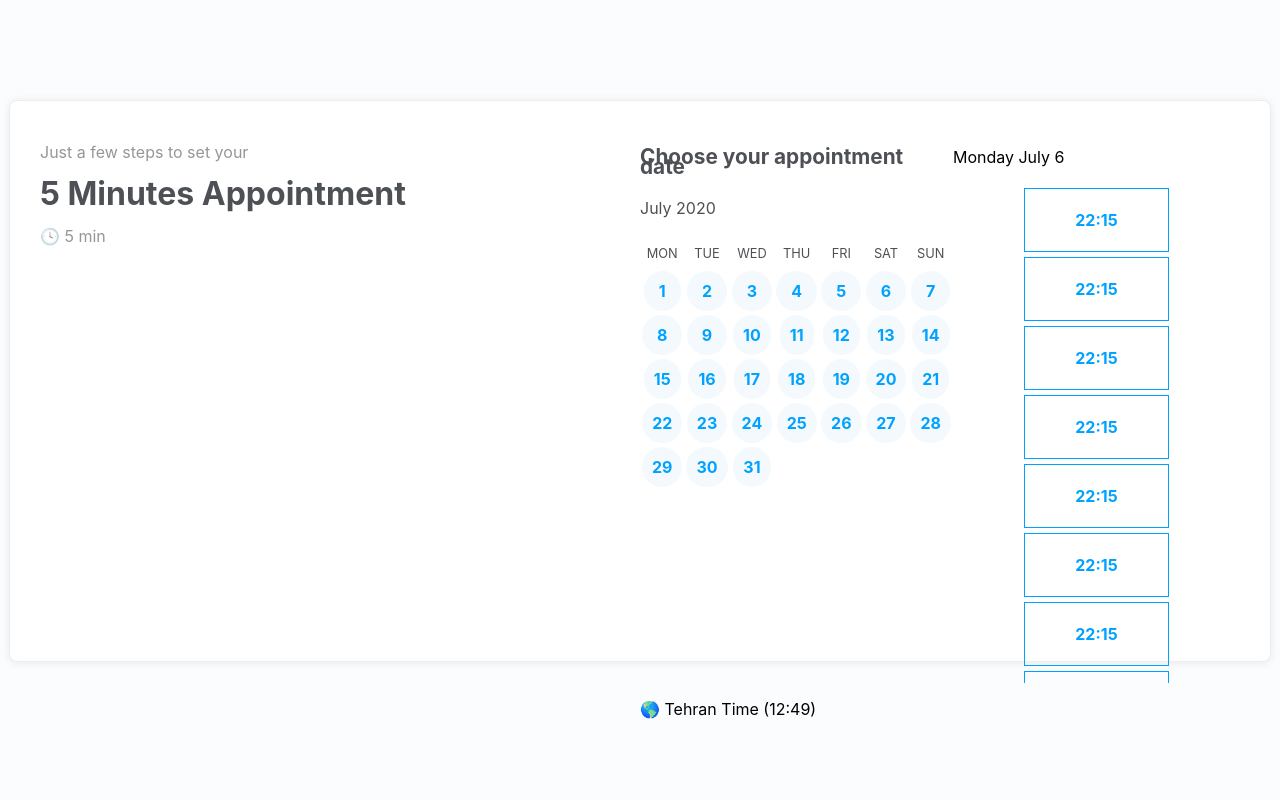
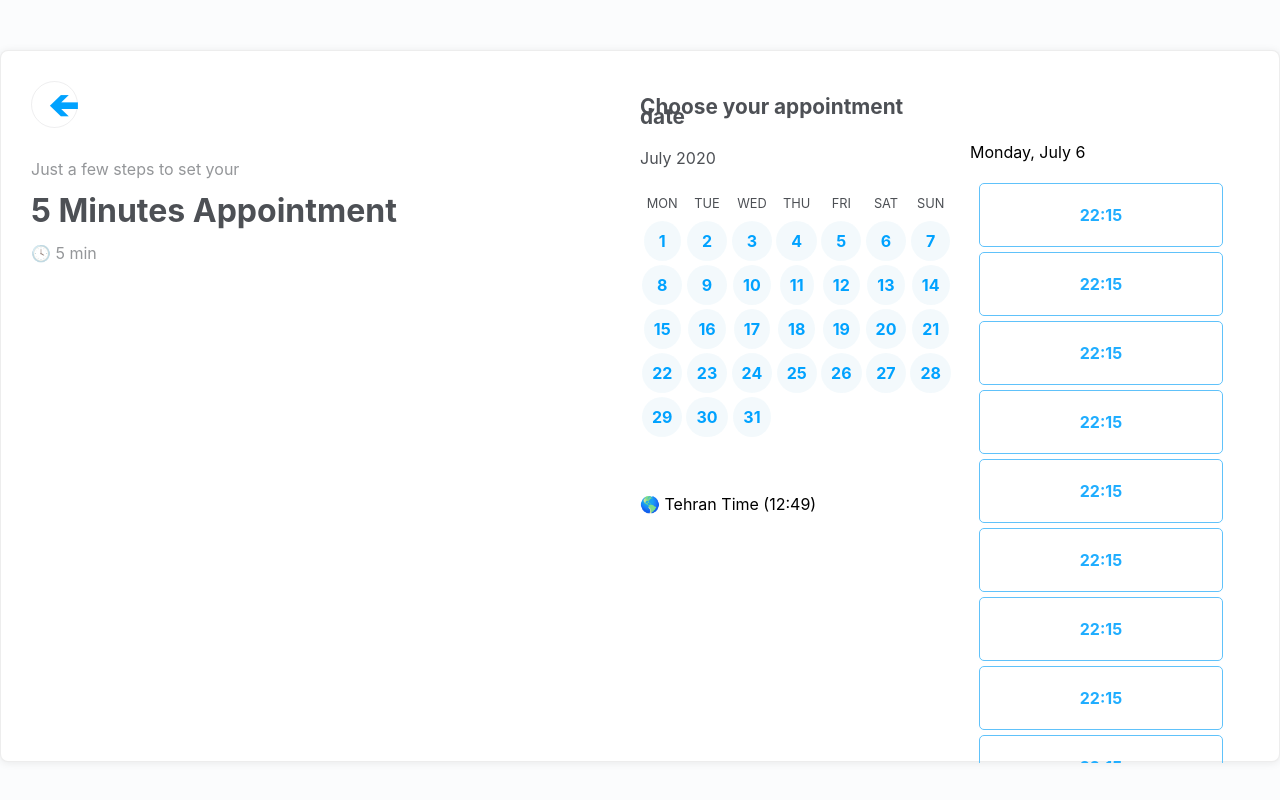
Before and after one commit to farzan-web/calendar-v2, a Next.js app: page / in a window 1280 px wide. Built offline with nearby package versions, Linux system fonts and the light colour scheme.

Commit message:
add select time in calender and back button and eat launch

```diff
--- a/components/appointment-review/appointment-review.component.jsx
+++ b/components/appointment-review/appointment-review.component.jsx
@@ -3,6 +3,9 @@ import './appointment-review.styles.scss';
 function AppointmentReview() {
 	return(
         <div className='review'>
+            <div className='back-btn-container'>
+                <span className='back-btn'> &#767; </span>
+            </div>
             <p className='review-header'>Just a few steps to set your</p>
             <p className="review-time">5 Minutes Appointment</p>
             <p className="clock"><span>&#128339;</span> 5 min</p>
--- a/components/appointment-review/appointment-review.styles.scss
+++ b/components/appointment-review/appointment-review.styles.scss
@@ -2,7 +2,27 @@
     grid-area: review;
     line-height: 10px;
 
+    .back-btn-container{
+        position: relative;
+        width: 45px;
+        height: 45px;
+        border: 1px solid rgba(90, 93, 98, 0.102);
+        border-radius:50%;
+        font-weight: bold;
+        cursor: pointer;
+        font-size: 5rem;
+
+        .back-btn{
+            position: absolute;
+            top: -12px;
+            left: 12px;
+            color: #00a2ff;
+            font-size: 4.5rem;
+        }
+    }
+
     .review-header{
+        padding-top: 20px;
         color: rgba(77, 80, 85, 0.6);
     }
 
--- a/components/calender/calender.component.jsx
+++ b/components/calender/calender.component.jsx
@@ -1,10 +1,13 @@
 import './calender.styles.scss';
 import days from '../../data/calender.json';
 import hours from '../../data/hours.json';
+import Timezone from '../timzone/timezone.component';
+
 
 function Calender() {
 	return(
         <div className='calender-component-container'>
+            <div className='calender-component-grid'>
 
                 <div className='calender'>
                     <p className='calender-header'>Choose your appointment date</p>
@@ -25,12 +28,13 @@ function Calender() {
                             ) }
                         </div>
                     </div>
+                    <Timezone />
                 </div>
 
                 <div className='time'>
                     <p className='time-header'></p>
                     <div className='time-api'>
-                    <p className='time-date'>Monday July 6</p>
+                        <p className='time-date'>Monday, July 6</p>
                         <div className='time-body'>
                             { hours.map(hour =>
                                 <div className='time-hours' >
@@ -42,6 +46,7 @@ function Calender() {
                 </div>
 
             </div>
+        </div>
 
 	);
 }
--- a/components/calender/calender.styles.scss
+++ b/components/calender/calender.styles.scss
@@ -1,4 +1,7 @@
 .calender-component-container{
+    display: inline-block;
+
+    .calender-component-grid{
         display: grid;
         grid-template-columns: 1fr 1fr;
         grid-template-rows: auto 1fr;
@@ -41,7 +44,7 @@
                             margin: 0 auto;
                             background-color: rgba(173, 216, 230, 0.15);
                             color: #00a2ff;
-                        border-radius: 25px;
+                            border-radius:50%;
                             font-weight: bold;
                             cursor: pointer;
 
@@ -64,8 +67,13 @@
 
         .time{
 
+            .time-date{
+                padding-left: 17px;
+                padding-top: 45px;
+            }
+
             .time-body{
-            height: 500px;
+                height: 585px;
 
                 overflow: auto;
 
@@ -77,12 +85,14 @@
                 .time-hours{
                     margin: 0 auto;
                     margin-top: 5px;
-                padding: 5px 50px;
-                border: 1px solid;
-                color: #00a2ff;
+                    padding: 5px 100px;
+                    border: 1px solid #60c2fa;
+                    border-radius: 5px;
+                    color: #1fadff;
                     font-weight: bold;
                     cursor: pointer;
                 }
             }
         }
     }
+}
--- a/pages/index.js
+++ b/pages/index.js
@@ -3,7 +3,6 @@ import './index.scss';
 import AppointmentDetail from '../components/appointment-details/appointment-details.component';
 import AppointmentReview from '../components/appointment-review/appointment-review.component';
 import Calender from '../components/calender/calender.component';
-import Timezone from '../components/timzone/timezone.component';
 
 export default class Index extends React.Component{
     static async getInitialProps(){
@@ -21,7 +20,6 @@ export default class Index extends React.Component{
                         </div>
                         <div>
                             <Calender />
-                            <Timezone />
                         </div>
                     </div>
                 </div>
--- a/pages/index.scss
+++ b/pages/index.scss
@@ -5,13 +5,13 @@ body {
     background-color: #fbfcfd;
 }
 .App{
-    margin-top: 100px;
+    margin-top: 50px;
 
 }
 
 .appointment-container{
-    width: 1200px;
-    height: 500px;
+    display: inline-block;
+    height: 650px;
     background-color: white;
     margin: 0 auto;
     padding: 30px;
```
Lines whose indentation alone changed are shown as unchanged.
